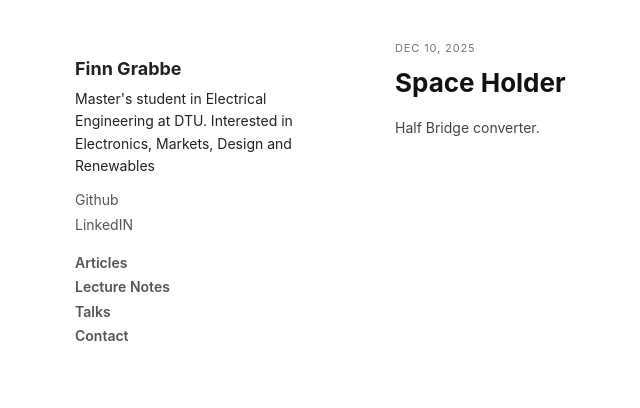
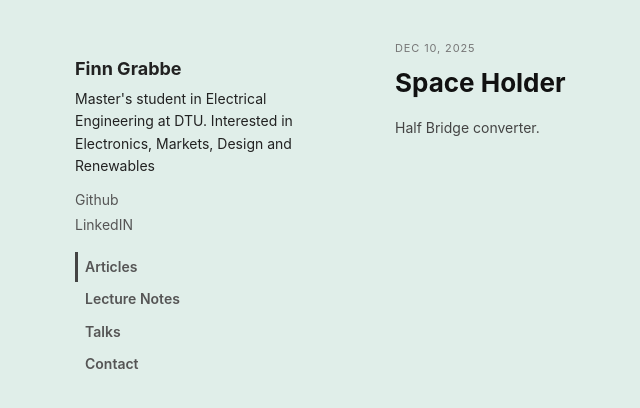
Before and after one commit to E0FError/E0FError.github.io, a Jekyll site: the page built from index.md, in a window 1280 px wide. Shown: the top 408 px of the page, without its empty margins (15-655 px from the left). Built offline with Jekyll 4.4.1, drawn with Linux system fonts in a browser that asks for light colours.

Commit message:
layout and styling of side bar and background

```diff
--- a/_layouts/default.html
+++ b/_layouts/default.html
@@ -17,11 +17,27 @@
         <!-- more links -->
       </nav>
       <nav class="nav">
-        <a href="{{ "/" | relative_url }}">Articles</a>
-        <a href="{{ "/lecture-notes/" | relative_url }}">Lecture Notes</a>
-        <a href="{{ "/talks/" | relative_url }}">Talks</a>
-        <a href="{{ "/contact/" | relative_url }}">Contact</a>
-      </nav>
+  <a href="{{ "/" | relative_url }}"
+     class="nav-link {% if page.url == "/" %}active{% endif %}">
+    Articles
+  </a>
+
+  <a href="{{ "/lecture-notes/" | relative_url }}"
+     class="nav-link {% if page.url == "/lecture-notes/" %}active{% endif %}">
+    Lecture Notes
+  </a>
+
+  <a href="{{ "/talks/" | relative_url }}"
+     class="nav-link {% if page.url == "/talks/" %}active{% endif %}">
+    Talks
+  </a>
+
+  <a href="{{ "/contact/" | relative_url }}"
+     class="nav-link {% if page.url == "/contact/" %}active{% endif %}">
+    Contact
+  </a>
+</nav>
+
     </aside>
 
     <main class="content">
--- a/assets/css/style.css
+++ b/assets/css/style.css
@@ -2,6 +2,7 @@ body {
   font-family: -apple-system, BlinkMacSystemFont, "Helvetica Neue", Arial, sans-serif;
   line-height: 1.6;
   color: #222;
+  background: #E0EEE9;
 }
 
 .layout {
@@ -76,3 +77,32 @@ body {
     row-gap: 32px;
   }
 }
+.nav-link {
+  display: block;
+  padding: 4px 0 4px 10px;  /* left padding so text doesn’t touch bar */
+  color: #444;
+  text-decoration: none;
+  position: relative;
+}
+
+/* vertical bar on the left */
+.nav-link::before {
+  content: "";
+  position: absolute;
+  left: 0;
+  top: 0;
+  width: 3px;              /* bar thickness */
+  height: 100%;
+  background: transparent; /* default: invisible */
+  transition: background 0.15s ease;
+}
+
+/* light gray bar on hover */
+.nav-link:hover::before {
+  background: #d4d4d4;
+}
+
+/* solid bar for current page */
+.nav-link.active::before {
+  background: #444;
+}
```
